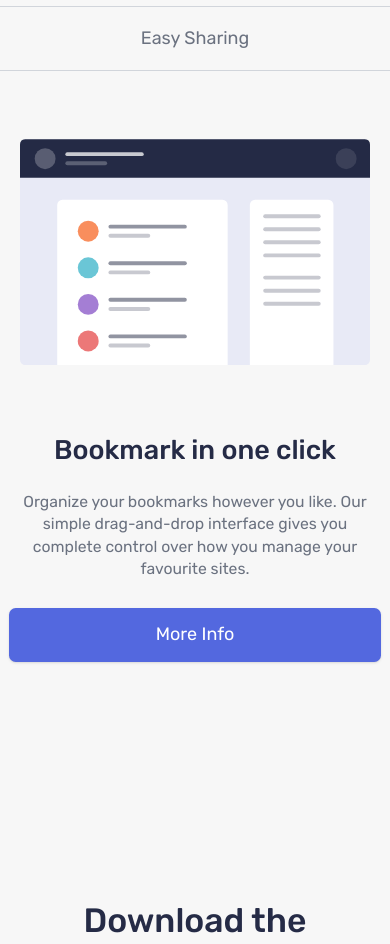
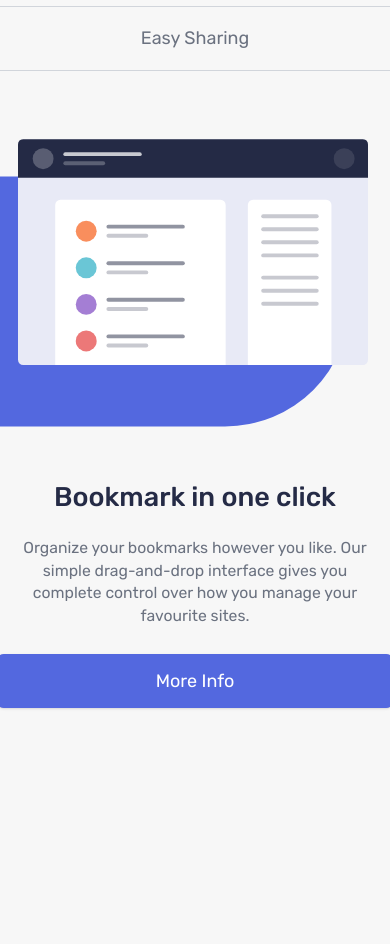
Before and after one commit to BANKOLEDO/bookmark-landing-page, a React (Vite) app: page / in a window 390 px wide. Shown: the part 1180-2124 px from the top of the page. Built offline with nearby package versions, Linux system fonts and the light colour scheme.

Commit message:
fix feature tab bug v1

```diff
--- a/src/components/Features.jsx
+++ b/src/components/Features.jsx
@@ -1,4 +1,4 @@
-import { useState, useRef, useEffect } from "react";
+import { useState, useRef } from "react";
 import { motion, AnimatePresence } from "framer-motion";
 import feature1Img from "../assets/illustration-features-tab-1.svg";
 import feature2Img from "../assets/illustration-features-tab-2.svg";
@@ -33,24 +33,7 @@ export default function Features() {
 	const [active, setActive] = useState(1);
 	// Ref to access the image DOM element
 	const imgRef = useRef(null);
-	// State to manage the shape size for the background element
-	const [shapeSize, setShapeSize] = useState({ width: 0, height: 0 });
 
-	// Dynamically size shape based on image size
-    useEffect(() => {
-      function updateSize() {
-        if (imgRef.current) {
-          const { width, height } = imgRef.current.getBoundingClientRect();
-          setShapeSize({
-            width: width * 1.1, // slightly wider than image
-            height: height * 0.65, // proportional height
-          });
-        }
-      }
-      updateSize();
-      window.addEventListener("resize", updateSize);
-      return () => window.removeEventListener("resize", updateSize);
-    }, []);
 
 	return (
 		<section id="features" className="py-20 text-center overflow-hidden relative">
@@ -75,13 +58,13 @@ export default function Features() {
 							onClick={() => setActive(f.id)}
 							className={`py-4 border-b border-gray-300 text-blue-950 transition relative
                 ${
-                  active === f.id
+                    active === f.id
                     ? "before:absolute before:bottom-[-1px] before:left-1/2 before:transform before:-translate-x-1/2 before:w-44 before:h-1 before:bg-red-500"
                     : "text-gray-500 hover:text-red-500"
                 }
                 ${f.id === 1 ? "border-t md:border-t-0" : ""}
                 md:flex-1
-              `}
+                `}
 						>
 							{f.title}
 						</button>
@@ -90,9 +73,9 @@ export default function Features() {
 			</div>
 
 			{/* Tab Content */}
-			<div className="relative py-3 mt-12 w-full justify-evenly flex flex-col md:flex-row items-center">
+			<div className="relative md:px-8 py-3 md:py-8 mt-12 w-full justify-evenly gap-7 flex flex-col md:flex-row items-center md:pl-0">
 				{/* Image and Blue Shape */}
-				<div className="flex justify-center relative w-[380px] md:min-w-[500px]">
+				<div className="flex flex-row md:pr-10  w-full md:w-[70%]">
 					<AnimatePresence mode="wait">
 						<motion.div
 							key={features[active - 1].id}
@@ -100,44 +83,38 @@ export default function Features() {
 							animate={{ opacity: 1, x: 0 }}
 							exit={{ opacity: 0, x: 40 }}
 							transition={{ duration: 0.5 }}
-							className="flex justify-center md:justify-end  relative z-10"
+							className="flex flex-row relative z-10"
 						>
                {/* Blue Shape */}
-                <div
-                    className="absolute bg-blue-600 rounded-r-full -z-10"
+               <div
+                    className={`bg-blue-600 relative w-[350px] lg:w-[600px] left-0 rounded-r-full -z-10
+                       ${active === 1 ? "h-[250px] md:h-[300px]" : "h-[282px] md:h-[330px]"}
+                    `}
                     style={{
-                        width: `${shapeSize.width}px`,
-                        height: `${shapeSize.height * 1.4}px`, // make taller so it shows below
-                        right: 100,
-                        bottom: 0, // anchor to bottom instead of top
-                        transform: "translateY(19%)", // push slightly down for balance
+                        transform: "translateY(15%)", // push slightly down for balance
                     }}
-                >
-                </div>
+                ></div>
 							<img
 								ref={imgRef}
 								src={features[active - 1].img}
 								alt={features[active - 1].title}
-								className="w-full max-w-[350px] md:max-w-[400px] lg:max-w-[400px] relative z-10"
-								style={{
-									height: "auto",
-								}}
+								className="w-[350px] md:w-[400px] lg-w-[500px] absolute right-[-1rem] md:right-[-5rem] lg:right-[-7rem]  z-10"
 							/>
 						</motion.div>
 					</AnimatePresence>
 				</div>
 
 				{/* Text Content */}
-				<div className="text-center md:text-left px-2 py-10  flex flex-col justify-center">
+				<div className="text-center  relative md:left-10 md:text-left md:px-7 md:pr-2 py-8 md:py-3 md:mx-8 flex flex-col justify-center">
 					<h3 className="text-2xl md:text-3xl font-medium text-blue-950 my-5">
 						{features[active - 1].heading}
 					</h3>
-					<p className="text-gray-500 mb-6 text-sm md:text-base max-w-md mx-auto md:mx-0">
+					<p className="text-gray-500 mb-6 text-sm md:text-base max-w-md mx-auto px-4 md:px-0 md:mx-0">
 						{features[active - 1].desc}
 					</p>
-					<button className="bg-blue-600 text-white px-6 md:px-2 md:w-[10rem] py-3 rounded-md shadow hover:opacity-90 transition">
-						More Info
-					</button>
+					<button className="bg-blue-600 text-white w-[22rem] md:w-[10rem] mx-auto md:mx-0 py-3 rounded-md shadow hover:opacity-90 transition">
+                        More Info
+                    </button>
 				</div>
 			</div>
 		</section>
--- a/tailwind.config.js
+++ b/tailwind.config.js
@@ -27,7 +27,8 @@ export default {
       },
       screens: {
         mobile: "375px",
-        desktop: "1440px"
+        desktop: "1440px",
+        midlg: "950px"
       }
     }
   },
```
